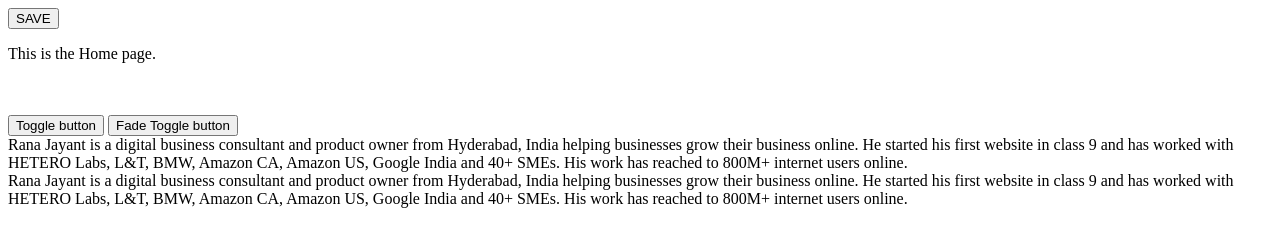
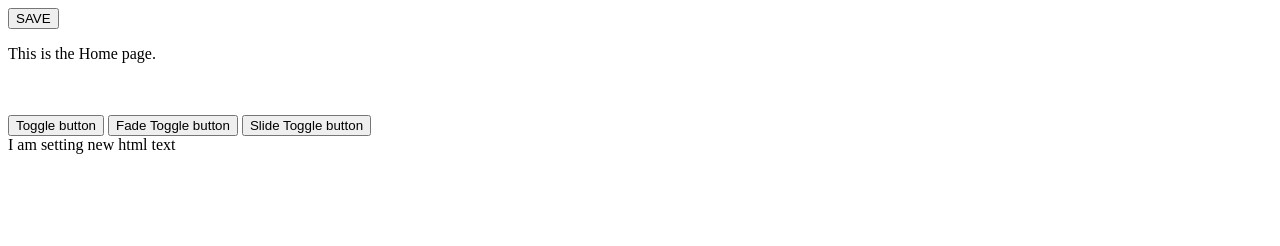
Before and after one commit to codewithdolly/jquery-tutorial, a plain HTML site: page index.html in a window 1280 px wide. Drawn offline with Linux system fonts and the light colour scheme.

Commit message:
Animate, get and Set html text

```diff
--- a/index.html
+++ b/index.html
@@ -13,6 +13,7 @@
     <br /><br />
     <button id="togglebtn">Toggle button</button>
     <button id="fadebtn">Fade Toggle button</button>
+    <button id="slidebtn">Slide Toggle button</button>
     <div id="rana">
       Rana Jayant is a digital business consultant and product owner from
       Hyderabad, India helping businesses grow their business online. He started
@@ -26,7 +27,6 @@
       Amazon CA, Amazon US, Google India and 40+ SMEs. His work has reached to
       800M+ internet users online.
     </div>
-
 
     <!-- download version -->
     <script src="jquery-3.6.0.min.js"></script>
@@ -67,16 +67,54 @@
         // }); //take 2 sec to show
 
         //Element show and hide with toggle button
-        $('#togglebtn').click(function() {
-        $('#rana').toggle(1000)
-        })
+        // $("#rana").hide(1000);
+        // $("#rana").show(3000);
+
+        //speed and callback methode are optional.
+        $("#togglebtn").click(function () {
+          $("#rana").toggle(1000);
+        });
 
         // for more animation you can use fadeIn(), fadeOut(), fadeToggle(), fadeTo()
-        $('#fadebtn').click(function() {
-        $('#rana').fadeToggle(2000, function() {
+        $("#fadebtn").click(function () {
+          $("#rana").fadeToggle(2000, function () {
             console.log("Rana's content has Fade.");
-        })
-        })
+          });
+        });
+
+        //Element slideUp and slideDown with SlideToggle button, (you can do same like show and hide, Let's direct use Toggle)
+        $("#slidebtn").click(function () {
+          $("#rana").slideToggle(2000, function () {
+            console.log("Done");
+          });
+        });
+
+        //Animate Function in jquery
+        // $('#rana').animate({opacity:0.2}, 5000) //its reducingtext color after 5sec
+
+        //Multiple CSS (instad of multiple if you use one on one then it will work in queue.)
+        $('#rana').animate({
+            opacity:0.5,
+            height:"150px",
+            color: '#005',
+            width:"60%"
+
+        }, 3000) //instend of seting time you can write "slow" or "fast" as well.
+
+        // To stop the animation we can use
+        $('#rana').stop(); //as this jquery function will run animation will stop there it selp.
+
+
+        //jquery can help to manupulate html code...
+        $('#rana').text(); //it will return text.
+        $('#rana').text('I am setting new html text'); //it will set the new text.
+        $('body').html(); //same thing happen with html as well.(it will return whole body.)
+
+
+
+
+
+
 
       });
     </script>
```
Also changed, not shown: 1 other file.
